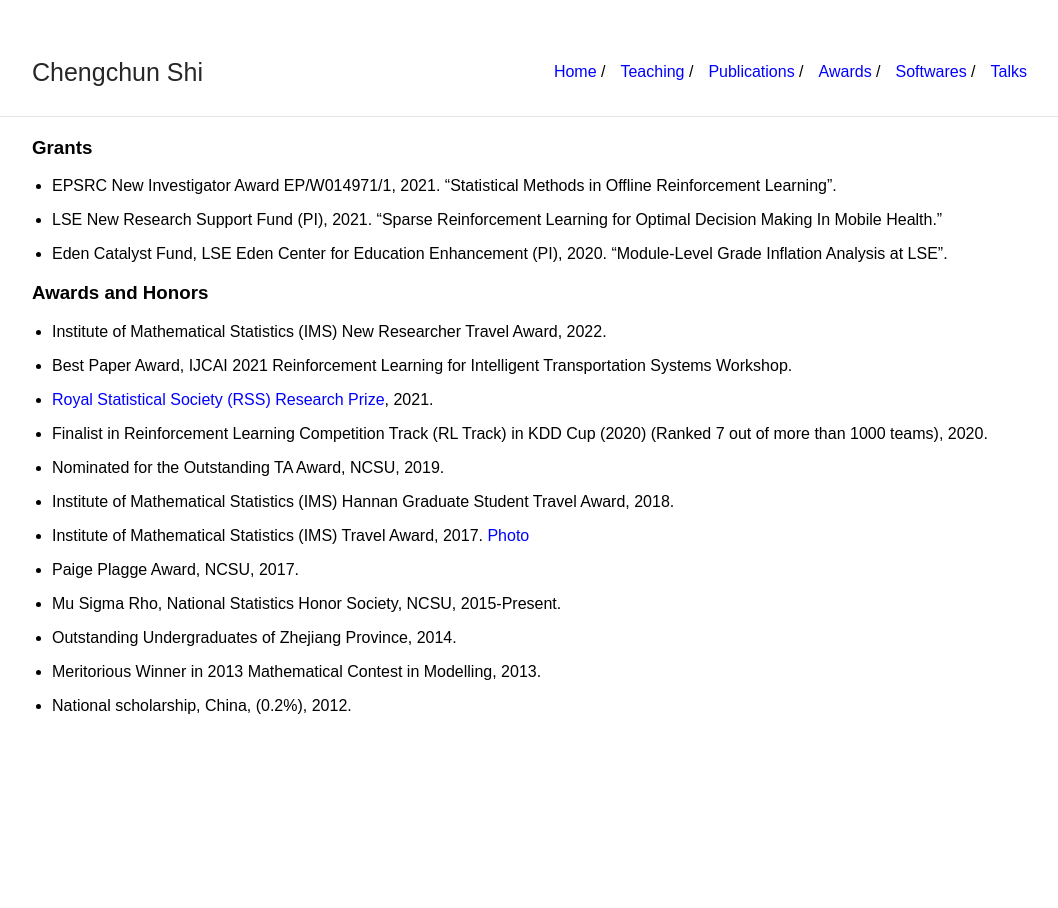
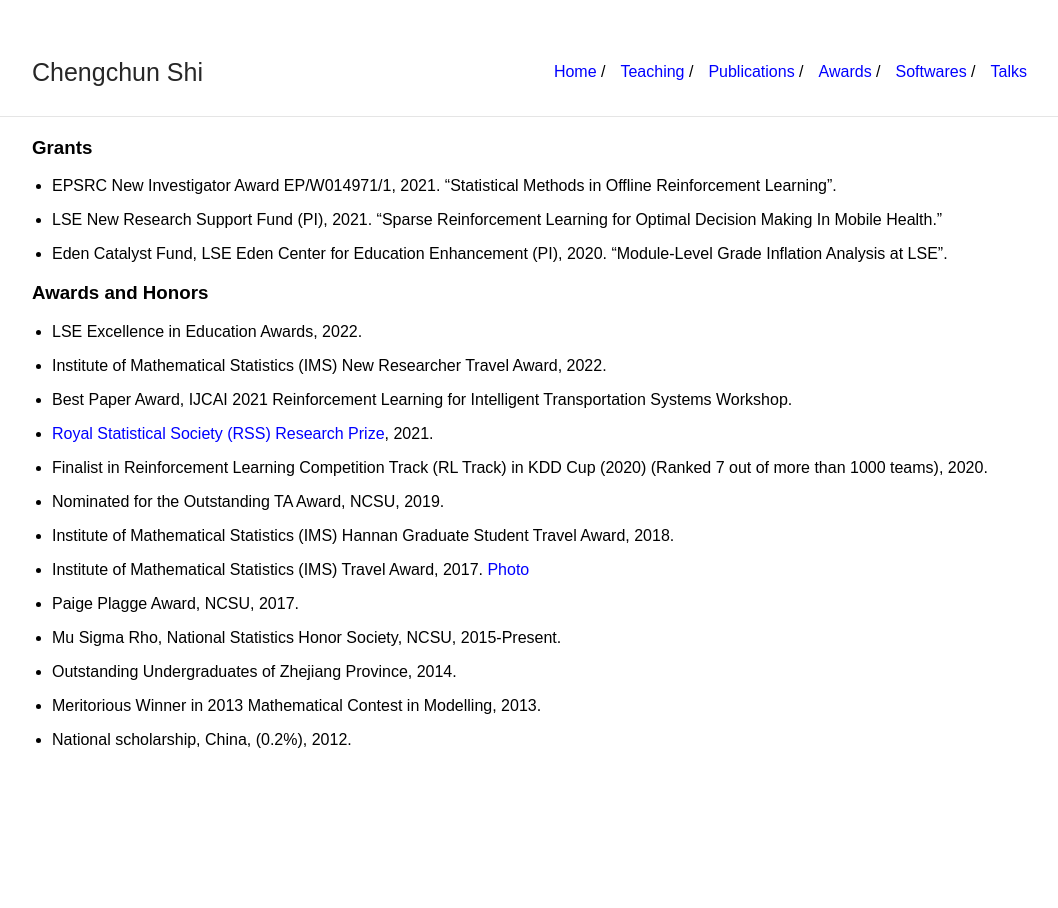
Before and after one commit to callmespring/callmespring.github.io, a Jekyll site: the page built from awards.md, in a window 1280 px wide. Shown: the whole page, without its empty margins (108-1166 px from the left). Built offline with Jekyll 4.4.1, drawn with Linux system fonts in a browser that asks for light colours.

Commit message:
Update awards.md

```diff
--- a/awards.md
+++ b/awards.md
@@ -12,6 +12,8 @@ title: Grants and Awards
 * Eden Catalyst Fund, LSE Eden Center for Education Enhancement (PI), 2020. "Module-Level Grade Inflation Analysis at LSE".
 
 ### Awards and Honors
+
+* LSE Excellence in Education Awards, 2022.
 
 * Institute of Mathematical Statistics (IMS) New Researcher Travel Award, 2022.
 
```
